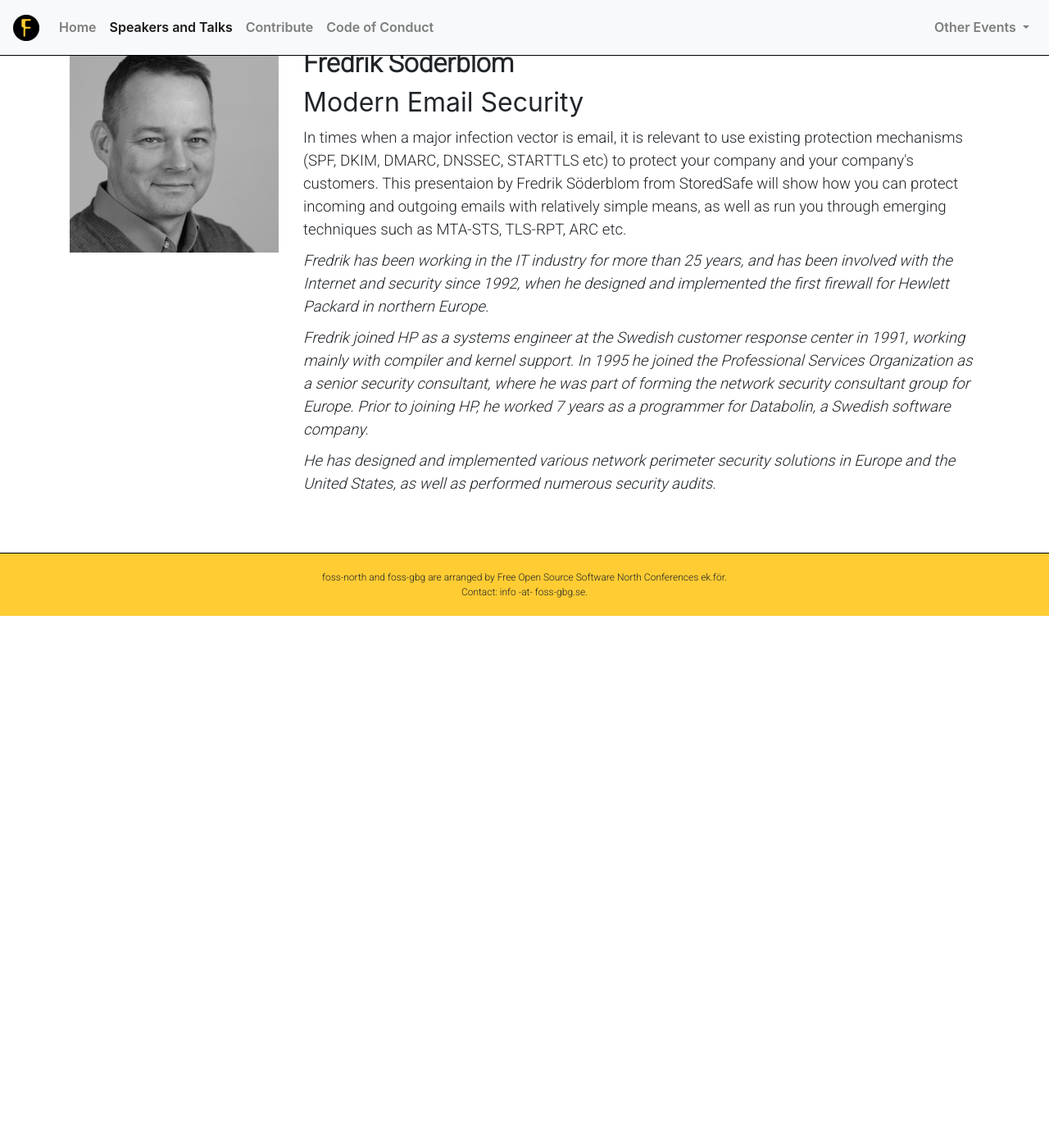
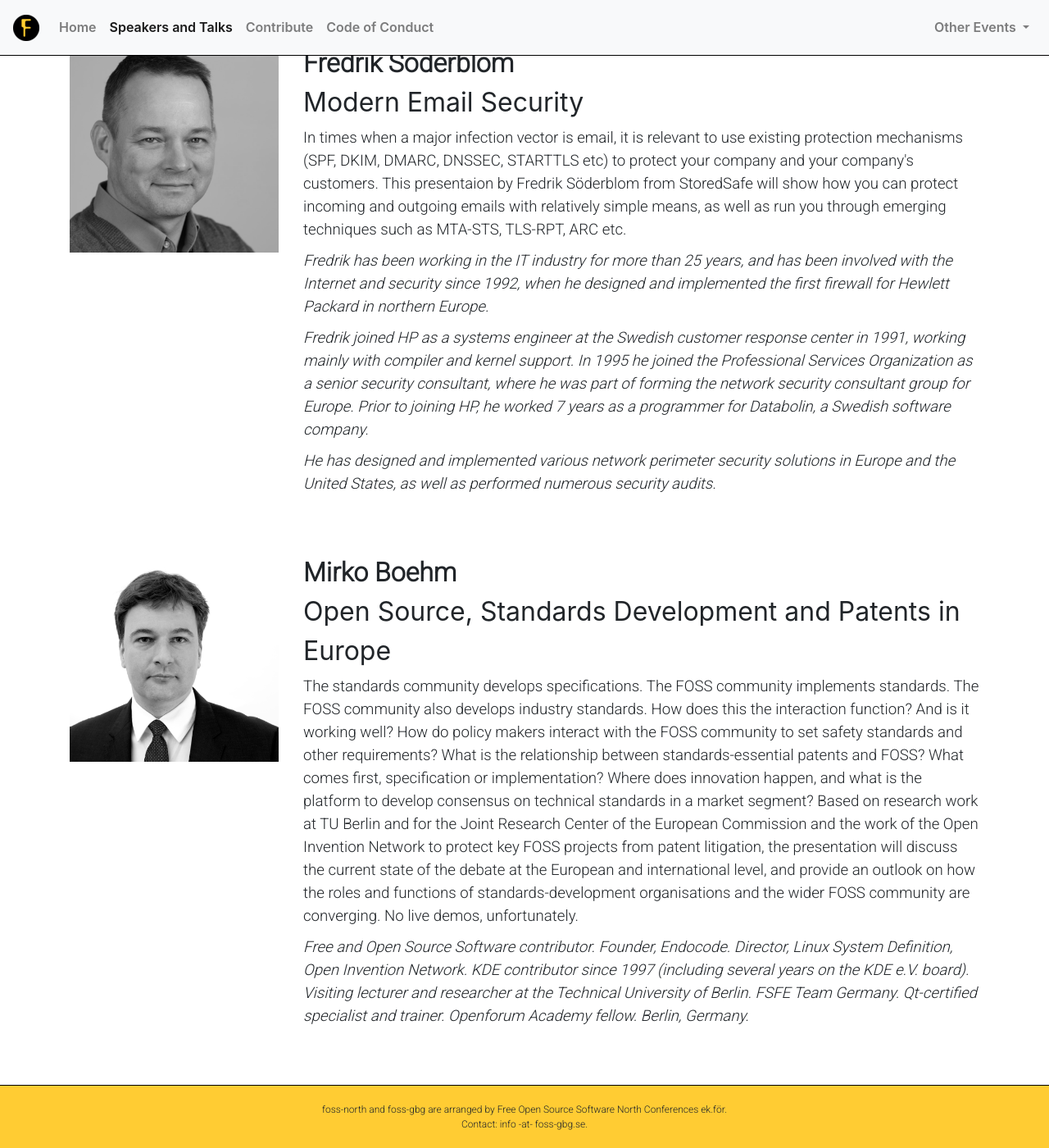
Before and after one commit to e8johan/foss-north-jekyll-2019, a Jekyll site: the page built from speakers-and-talks.md, in a window 1280 px wide and 1400 px high, scrolled down 1812 px. Shown: the whole window at 82% size. Built offline with Jekyll 4.4.1, drawn with Linux system fonts in a browser that asks for light colours; nearby versions of some CDN libraries; before the commit the page ends 2563 px from its top, so only the background shows below that.

Commit message:
Mirko + Sylog/DR

```diff
--- a/_data/speakers.yaml
+++ b/_data/speakers.yaml
@@ -29,3 +29,8 @@
     - Fredrik has been working in the IT industry for more than 25 years, and has been involved with the Internet and security since 1992, when he designed and implemented the first firewall for Hewlett Packard in northern Europe.
     - Fredrik joined HP as a systems engineer at the Swedish customer response center in 1991, working mainly with compiler and kernel support. In 1995 he joined the Professional Services Organization as a senior security consultant, where he was part of forming the network security consultant group for Europe. Prior to joining HP, he worked 7 years as a programmer for Databolin, a Swedish software company.
     - He has designed and implemented various network perimeter security solutions in Europe and the United States, as well as performed numerous security audits.
+- name: "Mirko Boehm"
+  short: mboehm
+  title: "Open Source, Standards Development and Patents in Europe"
+  abstract: "The standards community develops specifications. The FOSS community implements standards. The FOSS community also develops industry standards. How does this the interaction function? And is it working well? How do policy makers interact with the FOSS community to set safety standards and other requirements? What is the relationship between standards-essential patents and FOSS? What comes first, specification or implementation? Where does innovation happen, and what is the platform to develop consensus on technical standards in a market segment? Based on research work at TU Berlin and for the Joint Research Center of the European Commission and the work of the Open Invention Network to protect key FOSS projects from patent litigation, the presentation will discuss the current state of the debate at the European and international level, and provide an outlook on how the roles and functions of standards-development organisations and the wider FOSS community are converging. No live demos, unfortunately."
+  bio: "Free and Open Source Software contributor. Founder, Endocode. Director, Linux System Definition, Open Invention Network. KDE contributor since 1997 (including several years on the KDE e.V. board). Visiting lecturer and researcher at the Technical University of Berlin. FSFE Team Germany. Qt-certified specialist and trainer. Openforum Academy fellow. Berlin, Germany."
--- a/_data/sponsors.yaml
+++ b/_data/sponsors.yaml
@@ -27,3 +27,8 @@
   short: op5
   url: https://www.op5.com
   level: silver
+
+- name: Sylog / Datarespons
+  short: sylog-datarespons
+  url: https://www.sylog.se/
+  level: silver
```
Also changed, not shown: images/speaker-mboehm.png (added), images/sponsor-sylog-datarespons.png (added).
